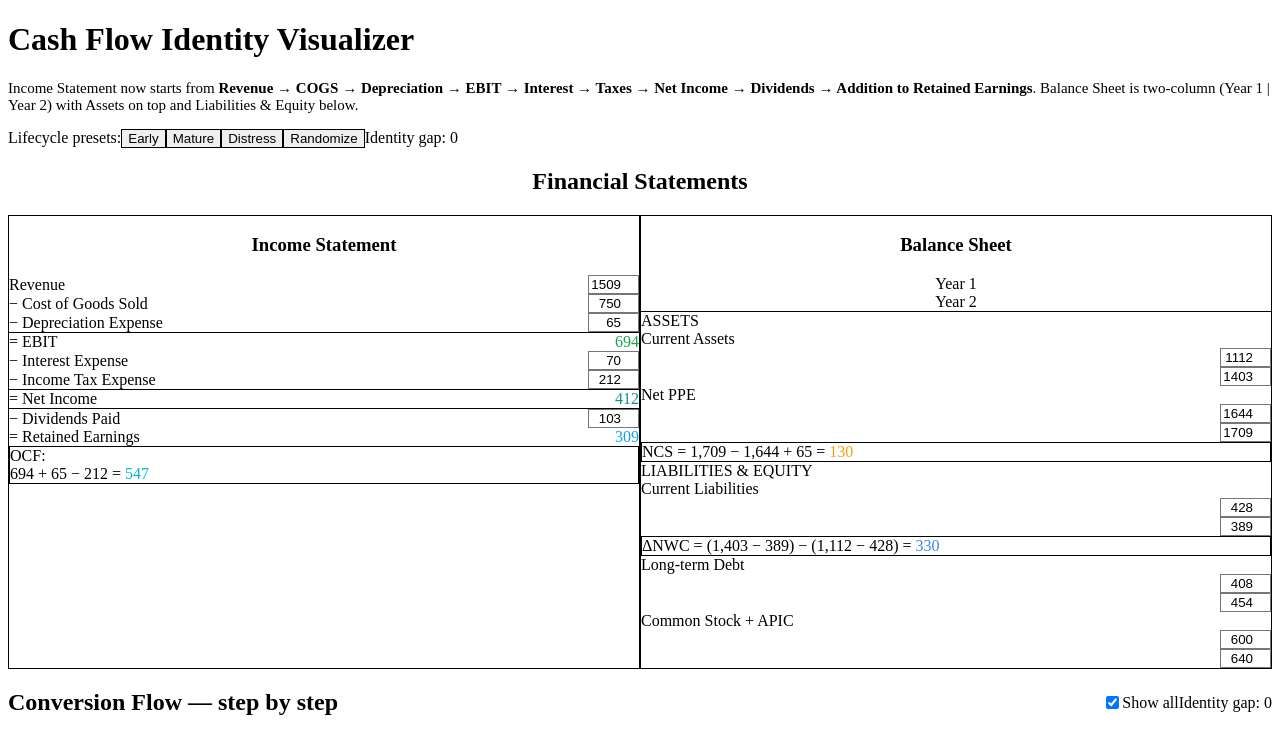
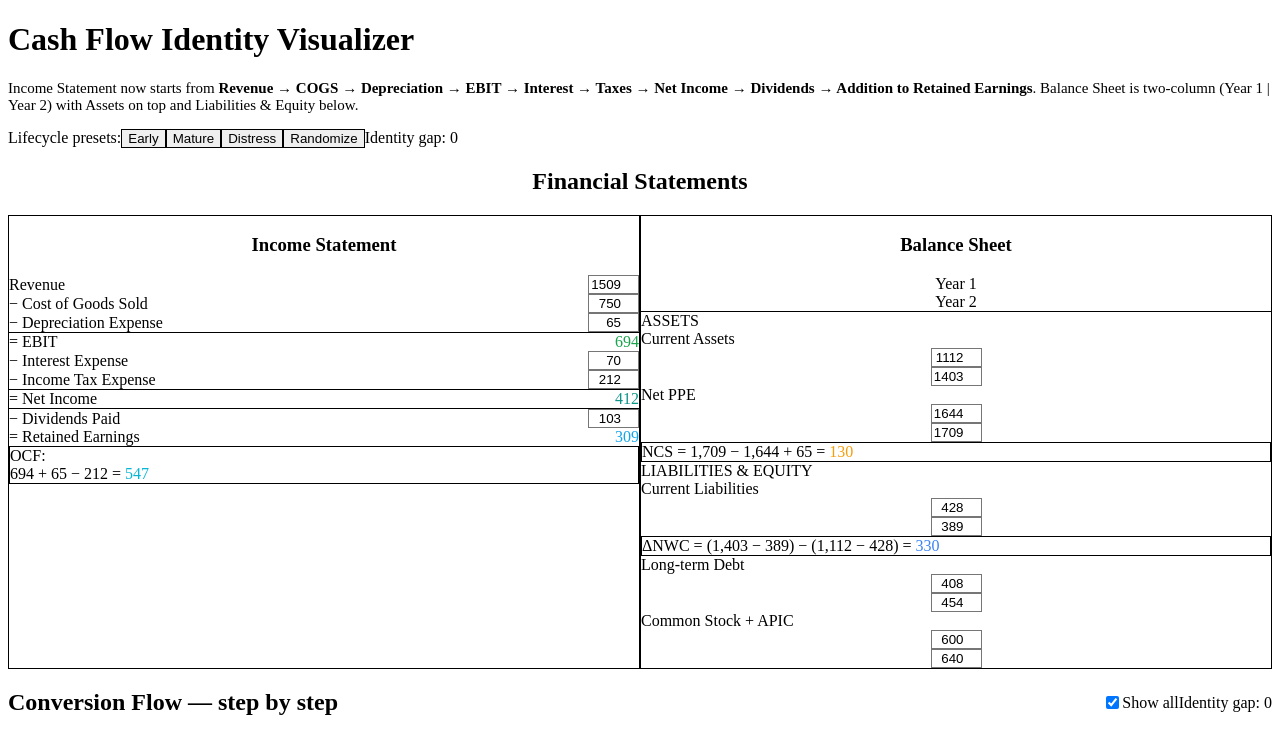
Before and after one commit to xuxiguo/CFFA-Visualizer, a React (Vite) app: page / in a window 1280 px wide. Shown: the top 735 px of the page. Built offline with nearby package versions, Linux system fonts and the light colour scheme.

Commit message:
Fix Balance Sheet layout: Ensure Year 1 and Year 2 columns are properly aligned horizontally

```diff
--- a/src/App.tsx
+++ b/src/App.tsx
@@ -240,24 +240,27 @@ export default function App() {
               </div>
               <div className="p-2">
                 <div className="space-y-1">
+                  {/* Column Headers */}
                   <div className="grid grid-cols-[2fr,1fr,1fr] gap-2 text-xs font-semibold border-b border-green-200 pb-1">
-                    <div></div>
+                    <div className="text-left"></div>
                     <div className="text-center text-green-700">Year 1</div>
                     <div className="text-center text-green-700">Year 2</div>
                   </div>
 
                   <div className="text-xs font-bold text-green-800 mt-2 mb-1">ASSETS</div>
 
+                  {/* Current Assets Row */}
                   <div className="grid grid-cols-[2fr,1fr,1fr] gap-2 items-center">
-                    <div className="text-xs">Current Assets</div>
-                    <div className="text-right"><CompactInput value={values.begCA} onChange={update("begCA")} style={highlight(["ΔNWC→CFFA"])} /></div>
-                    <div className="text-right"><CompactInput value={values.endCA} onChange={update("endCA")} style={highlight(["ΔNWC→CFFA"])} /></div>
+                    <div className="text-xs text-left">Current Assets</div>
+                    <div className="text-center"><CompactInput value={values.begCA} onChange={update("begCA")} style={highlight(["ΔNWC→CFFA"])} /></div>
+                    <div className="text-center"><CompactInput value={values.endCA} onChange={update("endCA")} style={highlight(["ΔNWC→CFFA"])} /></div>
                   </div>
 
+                  {/* Net PPE Row */}
                   <div className="grid grid-cols-[2fr,1fr,1fr] gap-2 items-center">
-                    <div className="text-xs">Net PPE</div>
-                    <div className="text-right"><CompactInput value={values.begNetPPE} onChange={update("begNetPPE")} style={highlight(["NCS→CFFA"])} /></div>
-                    <div className="text-right"><CompactInput value={values.endNetPPE} onChange={update("endNetPPE")} style={highlight(["NCS→CFFA"])} /></div>
+                    <div className="text-xs text-left">Net PPE</div>
+                    <div className="text-center"><CompactInput value={values.begNetPPE} onChange={update("begNetPPE")} style={highlight(["NCS→CFFA"])} /></div>
+                    <div className="text-center"><CompactInput value={values.endNetPPE} onChange={update("endNetPPE")} style={highlight(["NCS→CFFA"])} /></div>
                   </div>
 
                   <div className="p-1 bg-orange-50 rounded border border-orange-200 mt-1 text-xs">
@@ -266,26 +269,29 @@ export default function App() {
 
                   <div className="text-xs font-bold text-green-800 mt-3 mb-1">LIABILITIES & EQUITY</div>
 
+                  {/* Current Liabilities Row */}
                   <div className="grid grid-cols-[2fr,1fr,1fr] gap-2 items-center">
-                    <div className="text-xs">Current Liabilities</div>
-                    <div className="text-right"><CompactInput value={values.begCL} onChange={update("begCL")} style={highlight(["ΔNWC→CFFA"])} /></div>
-                    <div className="text-right"><CompactInput value={values.endCL} onChange={update("endCL")} style={highlight(["ΔNWC→CFFA"])} /></div>
+                    <div className="text-xs text-left">Current Liabilities</div>
+                    <div className="text-center"><CompactInput value={values.begCL} onChange={update("begCL")} style={highlight(["ΔNWC→CFFA"])} /></div>
+                    <div className="text-center"><CompactInput value={values.endCL} onChange={update("endCL")} style={highlight(["ΔNWC→CFFA"])} /></div>
                   </div>
 
                   <div className="p-1 bg-blue-50 rounded border border-blue-200 mt-1 text-xs">
                     <div className="font-semibold text-blue-800 text-xs">ΔNWC = ({fmt0(num(values.endCA))} − {fmt0(num(values.endCL))}) − ({fmt0(num(values.begCA))} − {fmt0(num(values.begCL))}) = <span style={{color:C.dnwc}}>{fmt0(d.dNWC)}</span></div>
                   </div>
 
+                  {/* Long-term Debt Row */}
                   <div className="grid grid-cols-[2fr,1fr,1fr] gap-2 items-center">
-                    <div className="text-xs">Long-term Debt</div>
-                    <div className="text-right"><CompactInput value={values.begLTD} onChange={update("begLTD")} style={highlight(["CFFA→Creditors"])} /></div>
-                    <div className="text-right"><CompactInput value={values.endLTD} onChange={update("endLTD")} style={highlight(["CFFA→Creditors"])} /></div>
+                    <div className="text-xs text-left">Long-term Debt</div>
+                    <div className="text-center"><CompactInput value={values.begLTD} onChange={update("begLTD")} style={highlight(["CFFA→Creditors"])} /></div>
+                    <div className="text-center"><CompactInput value={values.endLTD} onChange={update("endLTD")} style={highlight(["CFFA→Creditors"])} /></div>
                   </div>
 
+                  {/* Common Stock Row */}
                   <div className="grid grid-cols-[2fr,1fr,1fr] gap-2 items-center">
-                    <div className="text-xs">Common Stock + APIC</div>
-                    <div className="text-right"><CompactInput value={values.begCSAPIC} onChange={update("begCSAPIC")} style={highlight(["CFFA→Stockholders"])} /></div>
-                    <div className="text-right"><CompactInput value={values.endCSAPIC} onChange={update("endCSAPIC")} style={highlight(["CFFA→Stockholders"])} /></div>
+                    <div className="text-xs text-left">Common Stock + APIC</div>
+                    <div className="text-center"><CompactInput value={values.begCSAPIC} onChange={update("begCSAPIC")} style={highlight(["CFFA→Stockholders"])} /></div>
+                    <div className="text-center"><CompactInput value={values.endCSAPIC} onChange={update("endCSAPIC")} style={highlight(["CFFA→Stockholders"])} /></div>
                   </div>
                 </div>
               </div>
```
